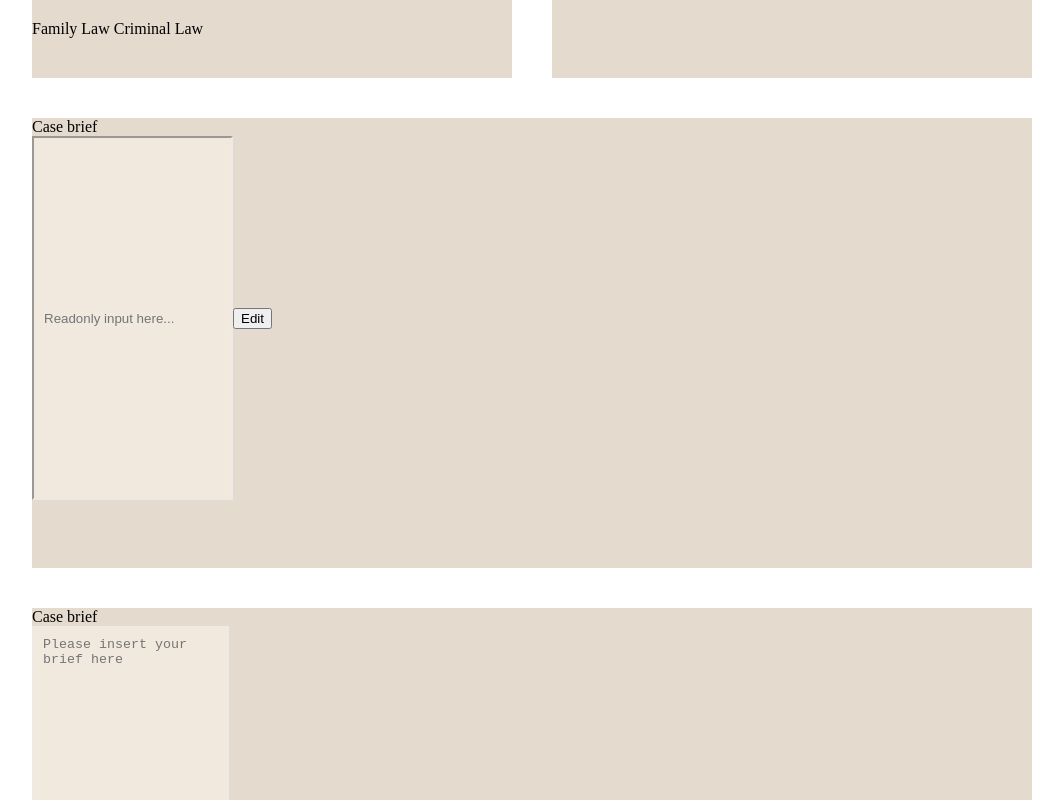
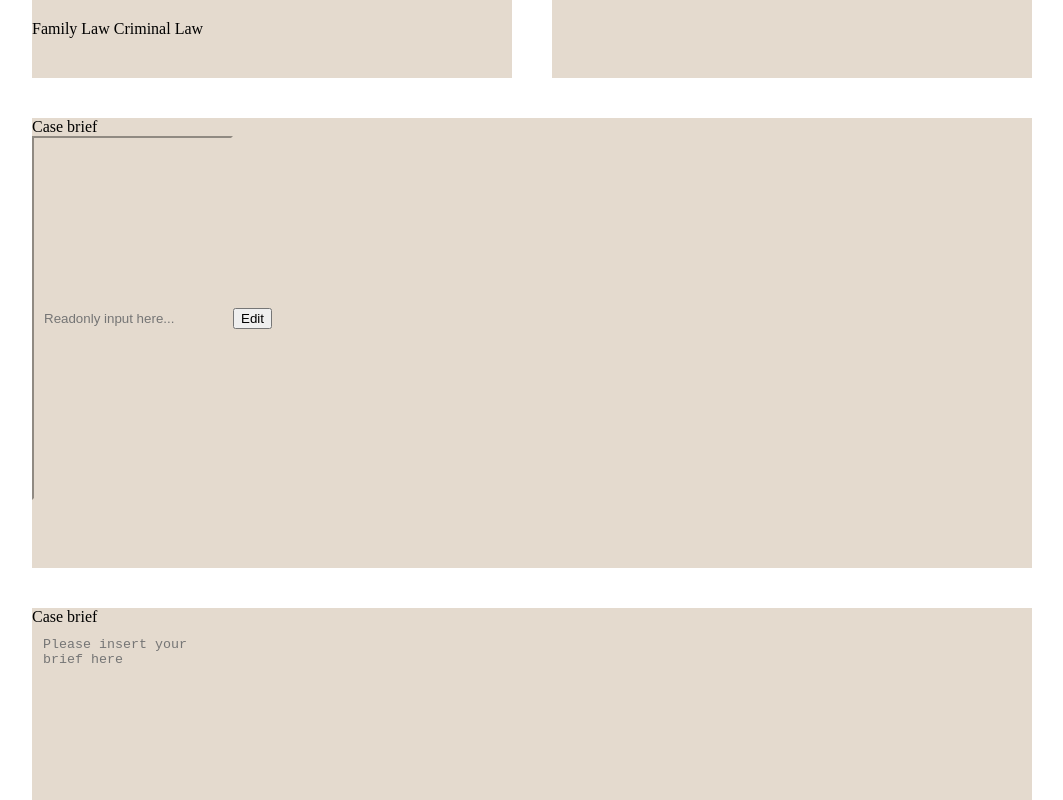
Before and after one commit to dominiclet/SMU-LIT-hackathon, a Next.js app: page /client in a window 1280 px wide. Shown: the part 680-1480 px from the top of the page, without its empty margins (108-1171 px from the left). Built offline with nearby package versions, Linux system fonts and the light colour scheme.

Commit message:
vivek kok damn small

```diff
--- a/styles/Client.module.css
+++ b/styles/Client.module.css
@@ -72,8 +72,13 @@
 
 .briefTextDisplay {
 	height: 340px;
-	background-color: #f1e8de;
-	border-color: #f0eae4;
+	background-color: #e4dace;
+	border-color: #e4dace;
 	padding: 10px;
 	margin-bottom: 10px;
 }
+
+.briefTextDisplay:focus {
+	background-color: #eee9e2;
+	box-shadow: none;
+}
--- a/styles/globals.css
+++ b/styles/globals.css
@@ -29,3 +29,8 @@ a {
   background-color: #e2cbb0;
   color: white;
 }
+
+/* Material UI */
+.MuiPaper-root {
+  background-color: #eae7dc !important;
+}
```
